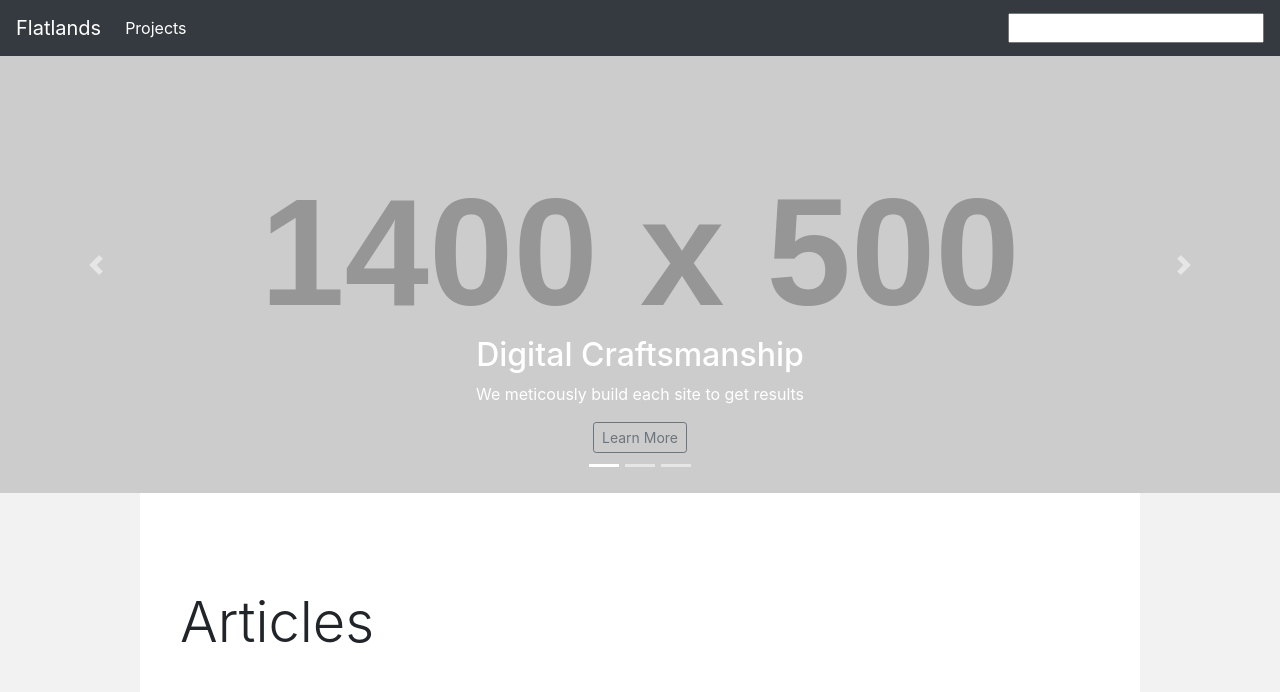
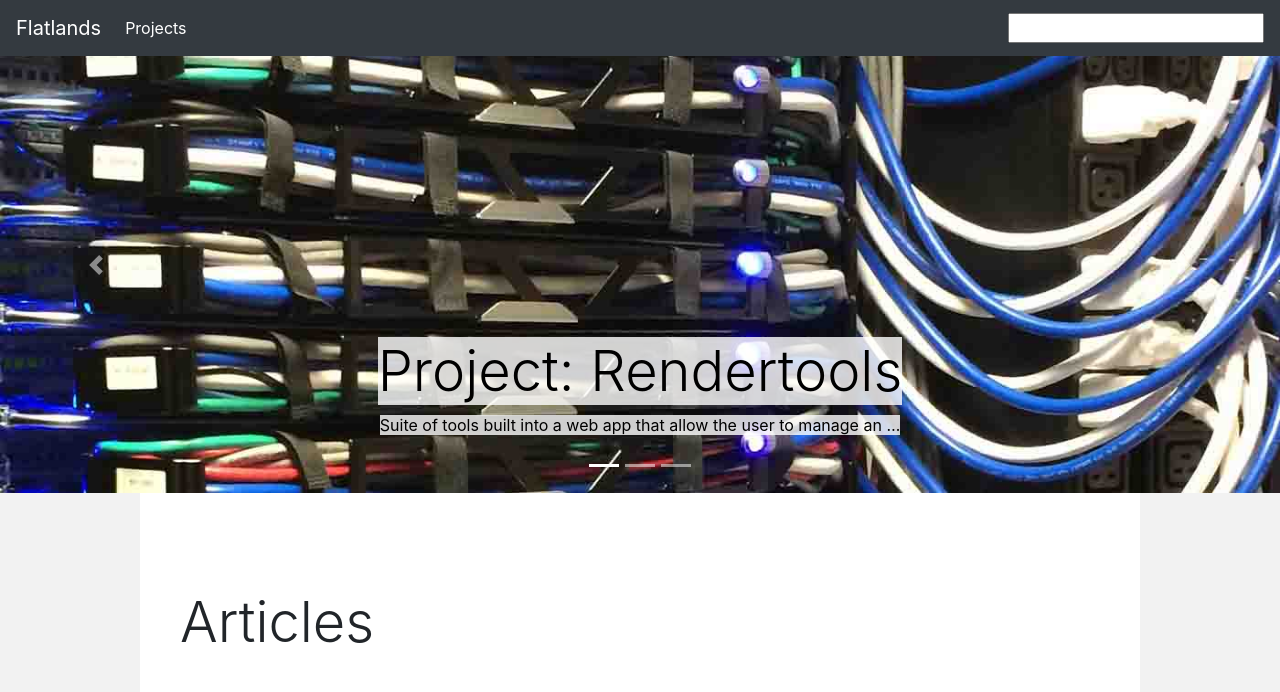
Before and after one commit to najar1412/flatlands, a Django app: page / in a window 1280 px wide. Shown: the top 692 px of the page. Run offline with Django 3.2, Linux system fonts and the light colour scheme; data comes from the database, SQL or seed files in the repository; both versions use the stored data as it was after the commit; grey boxes labelled with a size stand in for pictures from a placeholder-image service; parts of the project's set-up code (start-up, migrations or seed data) failed here and were passed over; some libraries are stand-ins or nearby versions.

Commit message:
carosel images

```diff
--- a/flatlands/blog/templates/blog/index.html
+++ b/flatlands/blog/templates/blog/index.html
@@ -62,20 +62,20 @@
 
 
 
+    <div id="carousel" class="carousel slide carousel-fade" data-ride="carousel" data-interval="6000">
 
-
-      <!--
-    ####################################################
-    C A R O U S E L
-    ####################################################
-    -->
-    <div id="carousel" class="carousel slide carousel-fade" data-ride="carousel" data-interval="6000">
             <ol class="carousel-indicators">
                 <li data-target="#carousel" data-slide-to="0" class="active"></li>
                 <li data-target="#carousel" data-slide-to="1"></li>
                 <li data-target="#carousel" data-slide-to="2"></li>
             </ol>
+
             <div class="carousel-inner" role="listbox">
+
+
+                {% for project in projects %} {% if forloop.counter == 1 %}
+
+
                 <div class="carousel-item active">
                     <a href="https://bootstrapcreative.com/">
                         <!--
@@ -86,59 +86,45 @@
                         What image sizes should you use? This can help - https://codepen.io/JacobLett/pen/NjramL
                          -->
                          <picture>
-                          <source srcset="https://dummyimage.com/2000x500/007aeb/4196e5" media="(min-width: 1400px)">
-                          <source srcset="https://dummyimage.com/1400x500/#007aeb/4196e5" media="(min-width: 769px)">
-                           <source srcset="https://dummyimage.com/800x500/007aeb/4196e5" media="(min-width: 577px)">
-                          <img srcset="https://dummyimage.com/600x500/007aeb/4196e5" alt="responsive image" class="d-block img-fluid">
+                          <source srcset="/static/blog/projects/{{project.name}}/{{project.name}}_2000x500.jpg" media="(min-width: 1400px)">
+                          <source srcset="/static/blog/projects/{{project.name}}/{{project.name}}_1400x500.jpg" media="(min-width: 769px)">
+                           <source srcset="/static/blog/projects/{{project.name}}/{{project.name}}_800x500.jpg" media="(min-width: 577px)">
+                          <img srcset="/static/blog/projects/{{project.name}}/{{project.name}}_600x500.jpg" alt="responsive image" class="d-block img-fluid">
                         </picture>
 
                         <div class="carousel-caption">
                             <div>
-                                <h2>Digital Craftsmanship</h2>
-                                <p>We meticously build each site to get results</p>
-                                <span class="btn btn-sm btn-outline-secondary">Learn More</span>
+                                    <h2 class="display-4"><span style="background-color: rgba(255, 255, 255, .8); color:black;">Project: {{project.name|capfirst}}</span></h2>
+                                    <p><span style="background-color: rgba(255, 255, 255, .8); color:black;">{{project.content|capfirst|truncatewords:15}}</span></p>
                             </div>
                         </div>
                     </a>
                 </div>
+
+
+                {% else %}
+
                 <!-- /.carousel-item -->
                 <div class="carousel-item">
                     <a href="https://bootstrapcreative.com/">
-                         <picture>
-                          <source srcset="https://dummyimage.com/2000x500/007aeb/4196e5" media="(min-width: 1400px)">
-                          <source srcset="https://dummyimage.com/1400x500/007aeb/4196e5" media="(min-width: 769px)">
-                           <source srcset="https://dummyimage.com/800x500/007aeb/4196e5" media="(min-width: 577px)">
-                          <img srcset="https://dummyimage.com/600x500/007aeb/4196e5" alt="responsive image" class="d-block img-fluid">
-                        </picture>
+                        <picture>
+                                <source srcset="/static/blog/projects/{{project.name}}/{{project.name}}_2000x500.jpg" media="(min-width: 1400px)">
+                                <source srcset="/static/blog/projects/{{project.name}}/{{project.name}}_1400x500.jpg" media="(min-width: 769px)">
+                                 <source srcset="/static/blog/projects/{{project.name}}/{{project.name}}_800x500.jpg" media="(min-width: 577px)">
+                                <img srcset="/static/blog/projects/{{project.name}}/{{project.name}}_600x500.jpg" alt="responsive image" class="d-block img-fluid">
+                              </picture>
 
                         <div class="carousel-caption justify-content-center align-items-center">
-                            <div>
-                                <h2>Every project begins with a sketch</h2>
-                                <p>We work as an extension of your business to explore solutions</p>
-                                <span class="btn btn-sm btn-outline-secondary">Our Process</span>
-                            </div>
+                                <div>
+                                        <h2 class="display-4"><span style="background-color: rgba(255, 255, 255, .8); color:black;">Project: {{project.name|capfirst}}</span></h2>
+                                <p><span style="background-color: rgba(255, 255, 255, .8); color:black;">{{project.content|capfirst|truncatewords:15}}</span></p>
+                                    </div>
                         </div>
                     </a>
                 </div>
-                <!-- /.carousel-item -->
-                <div class="carousel-item">
-                    <a href="https://bootstrapcreative.com/">
-                         <picture>
-                          <source srcset="https://dummyimage.com/2000x500/007aeb/4196e5" media="(min-width: 1400px)">
-                          <source srcset="https://dummyimage.com/1400x500/007aeb/4196e5" media="(min-width: 769px)">
-                           <source srcset="https://dummyimage.com/800x500/007aeb/4196e5" media="(min-width: 577px)">
-                          <img srcset="https://dummyimage.com/600x500/007aeb/4196e5" alt="responsive image" class="d-block img-fluid">
-                        </picture>
 
-                        <div class="carousel-caption justify-content-center align-items-center">
-                            <div>
-                                <h2>Performance Optimization</h2>
-                                <p>We monitor and optimize your site's long-term performance</p>
-                                <span class="btn btn-sm btn-secondary">Learn How</span>
-                            </div>
-                        </div>
-                    </a>
-                </div>
+                {% endif %} {% endfor %}
+
                 <!-- /.carousel-item -->
             </div>
             <!-- /.carousel-inner -->
```
Also changed, not shown: flatlands/blog/static/blog/projects/portfo/portfo_1400x500.jpg (added), flatlands/blog/static/blog/projects/portfo/portfo_2000x500.jpg (added), flatlands/blog/static/blog/projects/portfo/portfo_600x500.jpg (added), flatlands/blog/static/blog/projects/portfo/portfo_800x500.jpg (added), flatlands/blog/static/blog/projects/rendertools/rendertools_1400x500.jpg (added), flatlands/blog/static/blog/projects/rendertools/rendertools_2000x500.jpg (added), flatlands/blog/static/blog/projects/rendertools/rendertools_600x500.jpg (added), flatlands/blog/static/blog/projects/rendertools/rendertools_800x500.jpg (added), flatlands/db.sqlite3.
